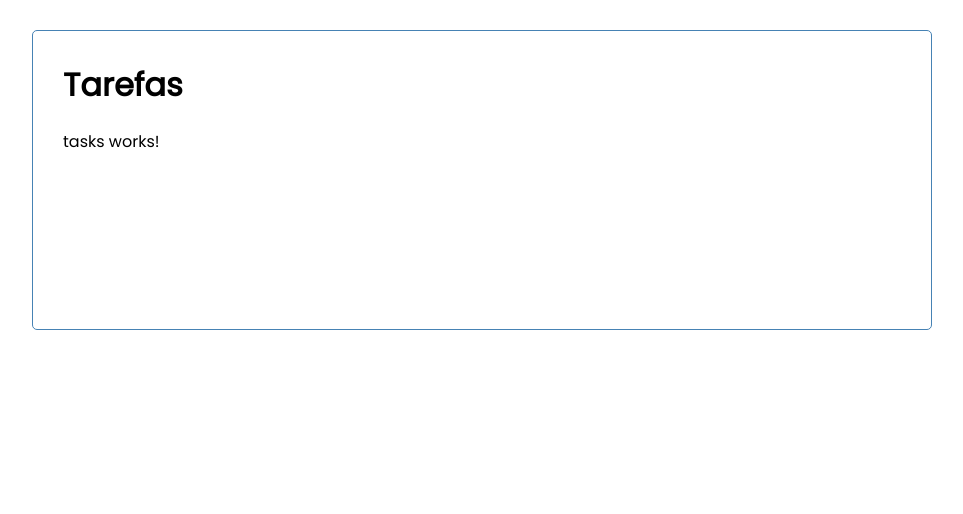
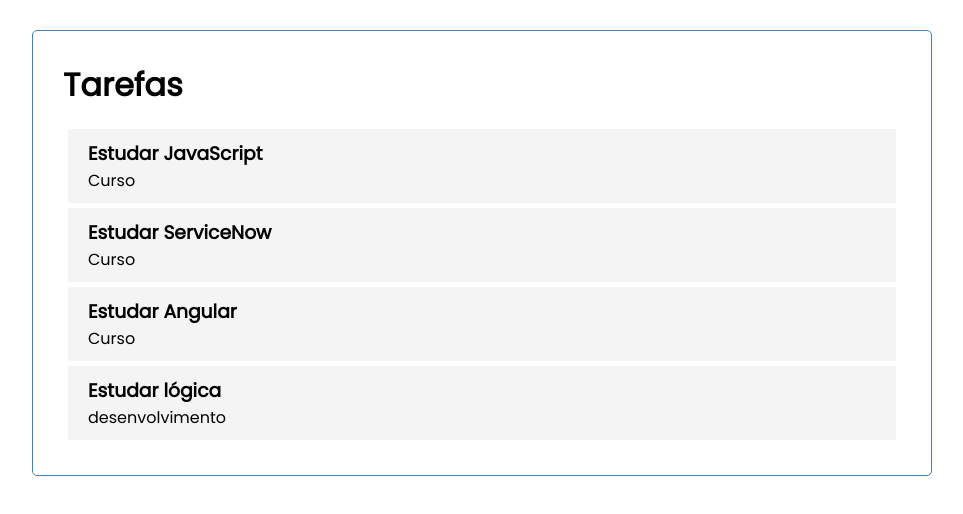
Before and after one commit to sergioruza/lista-de-tarefas-angular, an Angular app: page / in a window 1280 px wide. Shown: the top 514 px of the page, without its empty margins (158-1121 px from the left). Built offline with nearby package versions, Linux system fonts and the light colour scheme; data requests are answered from the project's data file.

Commit message:
feat: lógica for para dados do servidor

```diff
--- /dev/null
+++ b/src/app/components/task-item/task-item.component.css
@@ -0,0 +1,16 @@
+.task {
+  background: #f4f4f4;
+  margin: 5px;
+  cursor: pointer;
+  padding: 10px 20px;
+}
+
+.task.reminder{
+  border-left: 5px solid green;
+}
+
+.task h3 {
+  display: flex;
+  align-items: center;
+  justify-content: space-between;
+}
--- /dev/null
+++ b/src/app/components/task-item/task-item.component.html
@@ -0,0 +1,4 @@
+<div class="task">
+  <h3>{{tarefa.tarefa}}</h3>
+  <p>{{tarefa.categoria}}</p>
+</div>
--- a/src/app/components/tasks/tasks.component.html
+++ b/src/app/components/tasks/tasks.component.html
@@ -1 +1 @@
-<p>tasks works!</p>
+<app-task-item *ngFor="let tarefa of tarefas" [tarefa]="tarefa" />
--- a/src/app/components/tasks/tasks.component.ts
+++ b/src/app/components/tasks/tasks.component.ts
@@ -1,10 +1,12 @@
 import { Component, OnInit } from '@angular/core';
 import { TaskService } from '../../services/task.service';
 import { Tarefa } from '../../../Tarefa';
+import { CommonModule } from '@angular/common';
+import { TaskItemComponent } from "../task-item/task-item.component";
 
 @Component({
   selector: 'app-tasks',
-  imports: [],
+  imports: [CommonModule, TaskItemComponent],
   templateUrl: './tasks.component.html',
   styleUrl: './tasks.component.css'
 })
```
Also changed, not shown: src/app/components/task-item/task-item.component.ts (added, +12 -0 lines), 1 other file (tests, documents, lock files or other folders).
